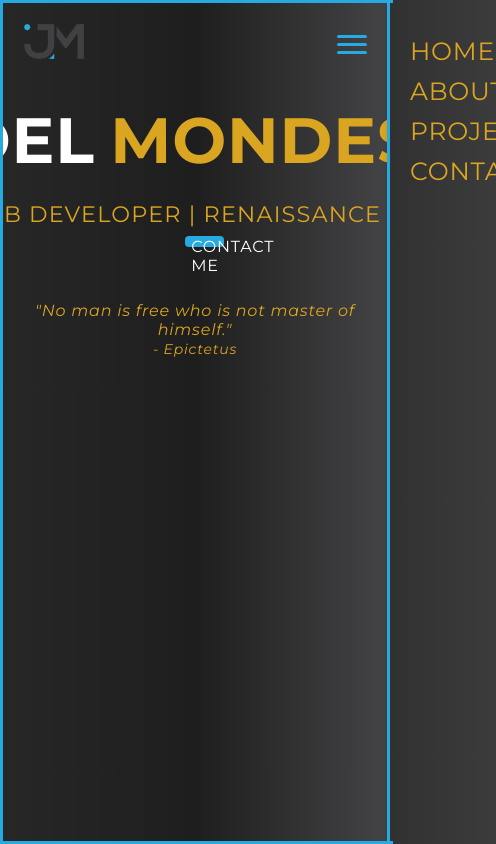
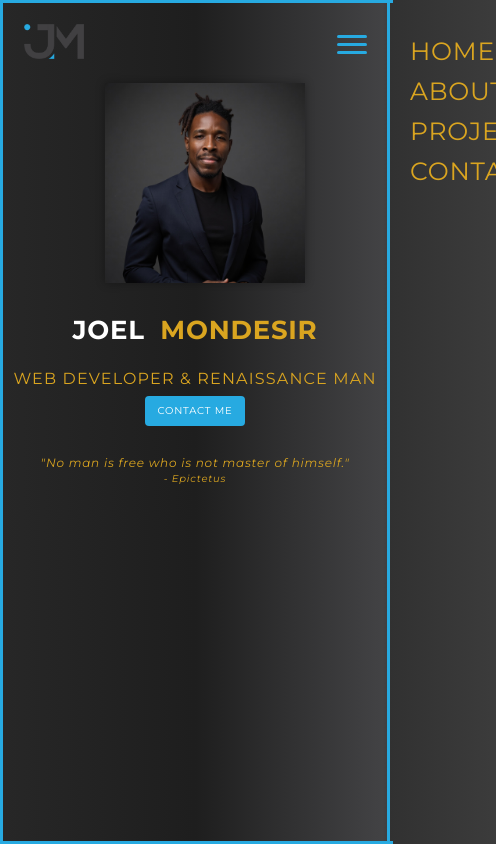
Before and after one commit to JMONDESIR/JoelMondesir, a React (Create React App) app: page / in a window 390 px wide. Shown: the whole page, 496 px wide, since content can reach past the window. Built offline with nearby package versions, Linux system fonts and the light colour scheme.

Commit message:
home screen refactored for mobile

```diff
--- a/src/components/footer/Footer.css
+++ b/src/components/footer/Footer.css
@@ -15,3 +15,23 @@
   font-size: 14px;
   color: goldenrod;
 }
+
+@media (max-width: 767px) and (min-width: 576px) {
+  .quote {
+    font-size: 14px;
+  }
+
+  .author {
+    font-size: 12px;
+  }
+}
+
+@media (max-width: 575px) {
+  .quote {
+    font-size: 12px;
+  }
+
+  .author {
+    font-size: 10px;
+  }
+}
--- a/src/components/hero/Hero.css
+++ b/src/components/hero/Hero.css
@@ -9,3 +9,44 @@
   height: auto;
   box-shadow: 0px 0px 9px 0px rgba(0, 0, 0, 0.32);
 }
+
+@media (min-width: 1440px) {
+
+}
+
+/* For desktops and laptops (1024px to 1439px) */
+@media (max-width: 1439px) and (min-width: 1024px) {
+
+}
+
+/* For tablets (768px to 1023px) */
+@media (max-width: 1023px) and (min-width: 768px) {
+
+}
+
+@media (max-width: 767px) and (min-width: 576px) {
+  .hero-container {
+    max-width: 100%;
+    margin-top: 1vw;
+    margin-left: 5vw;
+  }
+
+  .hero {
+    width: 100%;
+    height: auto;
+  }
+}
+
+@media (max-width: 575px) {
+  .hero-container {
+    max-width: 100%;
+    margin-top: 1vw;
+    margin-left: 5vw;
+  }
+
+  .hero {
+    width: 200px;
+    height: auto;
+  }
+
+}
--- a/src/components/home/Home.css
+++ b/src/components/home/Home.css
@@ -12,14 +12,8 @@
 
 .home-title {
   text-transform: uppercase;
-  font-size: 4rem;
-  cursor: pointer;
-  transition: color 0.3s ease;
+  font-size: 64px;
   padding: 0 2vw;
-  color: rgb(255, 255, 255);
-}
-
-.first {
   color: rgb(255, 255, 255);
 }
 
@@ -32,7 +26,7 @@
   justify-content: center;
   align-items: center;
   text-transform: uppercase;
-  font-size: 1.4rem;
+  font-size: 26px;
   transition: color 0.3s ease;
   letter-spacing: .3vw;
   padding: 0 2vw;
@@ -41,8 +35,8 @@
 
 
 .button-contact {
-  width: 10vw;
-  height: 3vw;
+  width: 180px;
+  height: 50px;
   margin: 2vw;
   font-size: 1em;
   color: white;
@@ -57,3 +51,123 @@
   background-color: goldenrod;
   box-shadow: 0px 0px 9px 0px rgba(0, 0, 0, 0.32);
 }
+
+
+
+@media (max-width: 1439px) and (min-width: 1024px) {
+  .button-contact {
+    width: 150px;
+    height: 40px;
+    margin: 2vw;
+    font-size: 14px;
+  }
+}
+
+
+
+@media (max-width: 1023px) and (min-width: 768px) {
+  .home-title {
+    font-size: 48px;
+    padding: 0 2vw;
+  }
+
+  .subtitle {
+    justify-content: center;
+    align-items: center;
+    text-transform: uppercase;
+    font-size: 20px;
+    letter-spacing: .3vw;
+    padding: 0 2vw;
+  }
+
+  .button-contact {
+    width: 140px;
+    height: 40px;
+    margin: 2vw;
+    font-size: 14px;
+  }
+
+}
+
+@media (max-width: 767px) and (min-width: 576px) {
+  .home-title {
+    font-size: 32px;
+    padding: 0 2vw;
+  }
+
+  .subtitle {
+    justify-content: center;
+    align-items: center;
+    text-transform: uppercase;
+    font-size: 18px;
+    letter-spacing: .3vw;
+    padding: 0 2vw;
+  }
+
+  .button-contact {
+    width: 120px;
+    height: 40px;
+    margin: 2vw;
+    font-size: 12px;
+  }
+}
+
+@media (max-width: 575px) {
+  .home-container {
+    flex-direction: column;
+    justify-content: center;
+  }
+    .home-title {
+      font-size: 26px;
+      padding: 0 2vw;
+    }
+
+    .subtitle {
+      justify-content: center;
+      align-items: center;
+      text-transform: uppercase;
+      font-size: 12px;
+      letter-spacing: .3vw;
+      padding: 0 2vw;
+    }
+
+    .subtitle {
+      justify-content: center;
+      align-items: center;
+      text-transform: uppercase;
+      font-size: 16px;
+      letter-spacing: .3vw;
+      padding: 0 2vw;
+    }
+
+    .button-contact {
+      width: 100px;
+      height: 30px;
+      margin: 2vw;
+      font-size: 10px;
+    }
+}
+
+@media (max-width: 300px) {
+  .home-title {
+    font-size: 20px;
+    padding: 0 2vw;
+  }
+
+  .subtitle {
+    justify-content: center;
+    align-items: center;
+    text-transform: uppercase;
+    font-size: 14px;
+    letter-spacing: .3vw;
+    padding: 0 2vw;
+  }
+
+  .button-contact {
+    width: 100px;
+    height: 25px;
+    margin: 2vw;
+    font-size: 10px;
+  }
+
+}
--- a/src/components/home/Home.js
+++ b/src/components/home/Home.js
@@ -5,20 +5,20 @@ import './Home.css'
 
 function Home() {
   return <div className="home-container">
-    < Hero />
-    <div className="text-container">
+    <Hero />
+      <div className="text-container">
       <h1>
         <span className="first home-title">Joel</span>
         <span className="second home-title">Mondesir</span>
       </h1>
       <div className="subtitle">
-        WEB DEVELOPER | RENAISSANCE MAN
+      WEB DEVELOPER & RENAISSANCE MAN
       </div>
-      <Link to="/contact">
+        <Link to="/contact">
           <button className="button-contact">CONTACT ME</button>
         </Link>
 
-    </div>
+      </div>
     </div>
     ;
 }
```
